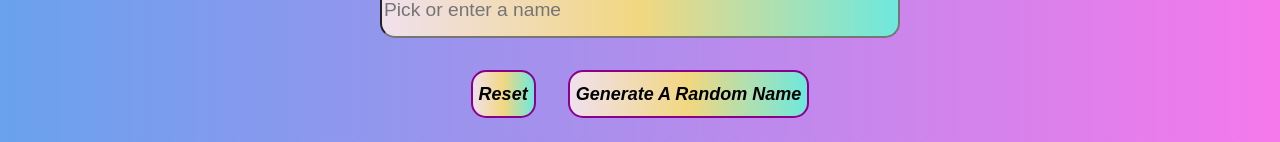
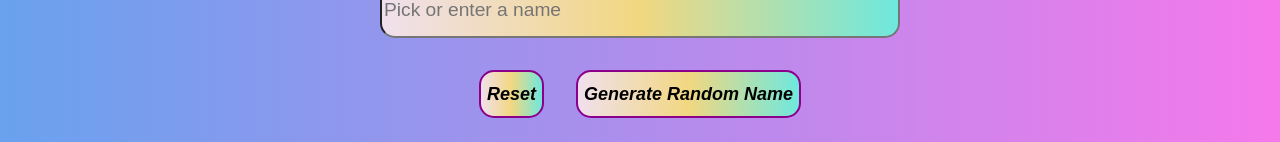
Before and after one commit to Gayle-Thompson-Igwebike/baby-names-react, a React (Create React App) app: page / in a window 1280 px wide. Shown: the part 633-775 px from the top of the page. Built offline with nearby package versions, Linux system fonts and the light colour scheme; the HTML template or start-up script is replaced by a standard one.

Commit message:
added fav random generate and  add-to-fave buttons

```diff
--- a/src/App.js
+++ b/src/App.js
@@ -63,7 +63,7 @@ function App() {
           id="btn"
           onClick={handleRandomName}
         >
-          Generate A Random Name
+          Generate Random Name
         </button>
       </div>
       <div className="cards-display">
```
